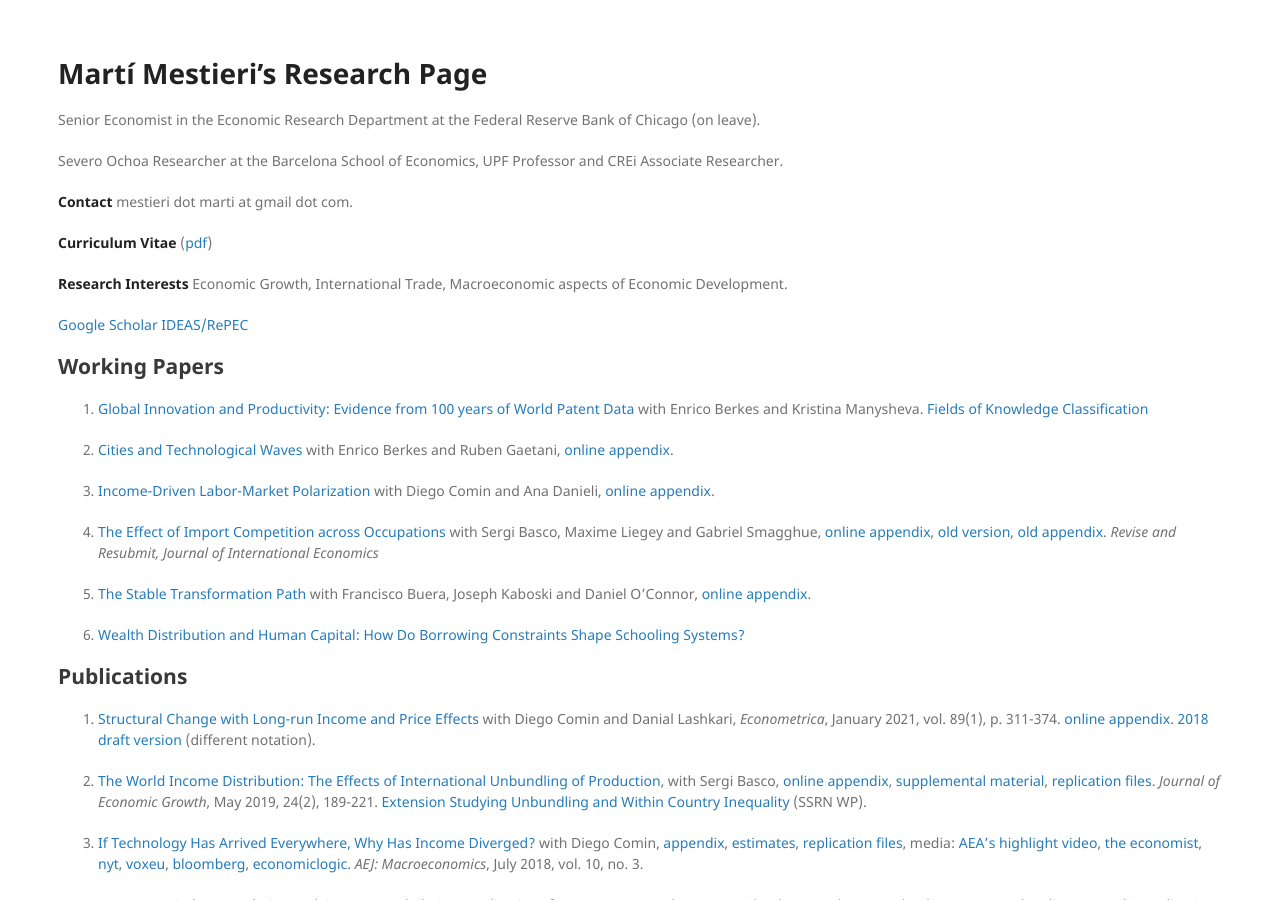
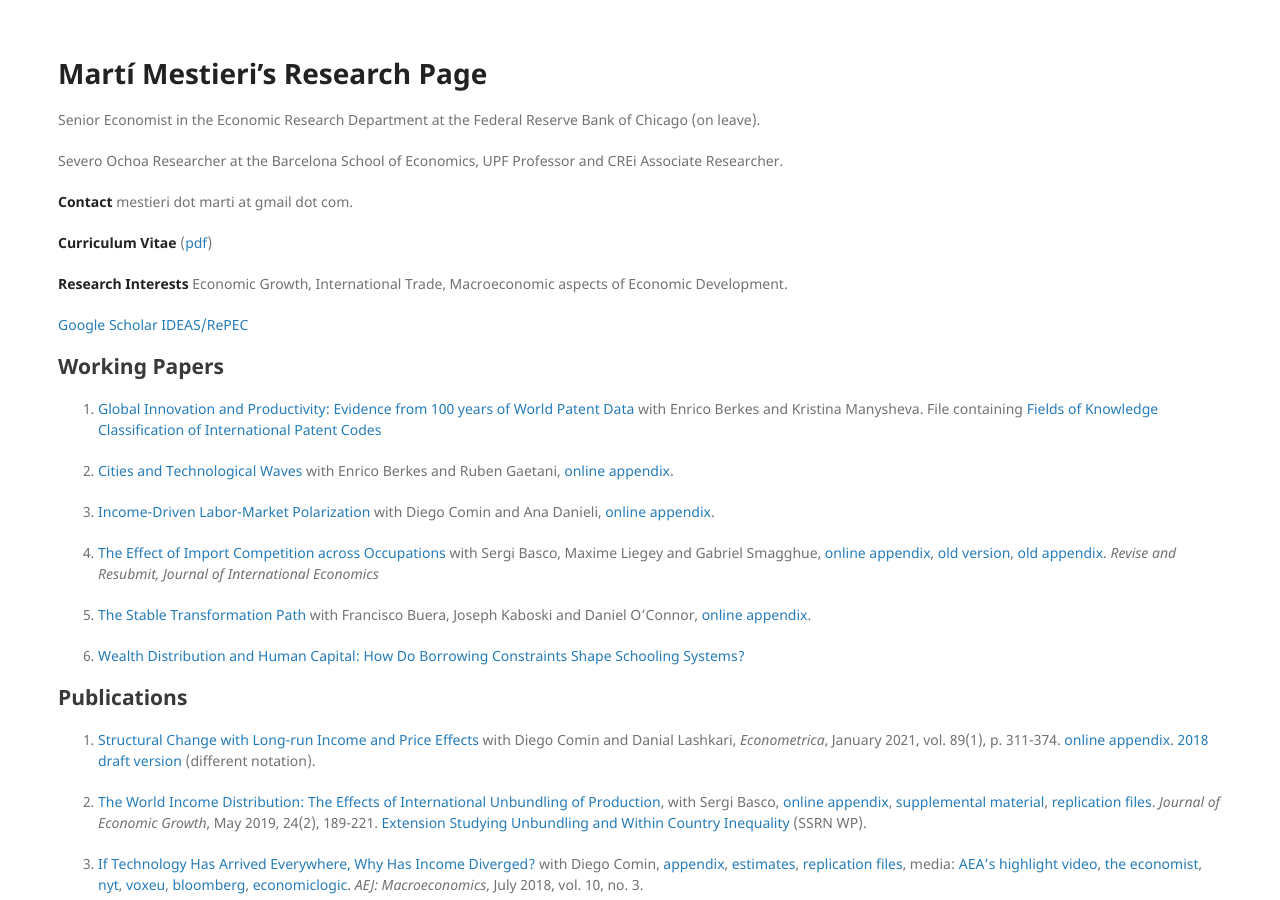
Before and after one commit to mestieri/mestieri.github.io, a Jekyll site: the page built from index.md, in a window 1280 px wide and 900 px high. Built offline with Jekyll 4.4.1, drawn with Linux system fonts in a browser that asks for light colours.

Commit message:
Update index.md

```diff
--- a/index.md
+++ b/index.md
@@ -22,7 +22,7 @@ Severo Ochoa Researcher at the Barcelona School of Economics, UPF Professor and
 ## Working Papers
 
 1. [Global Innovation and Productivity: Evidence from 100 years of World Patent Data](https://www.dropbox.com/s/h49z8tmqrtbzchr/bmm_website.pdf?dl=0) with Enrico Berkes and Kristina Manysheva.
-        [Fields of Knowledge Classification](https://www.dropbox.com/s/sne8ac9t22pwcy3/Fields_of_knowledge.csv?dl=0)
+        File containing [Fields of Knowledge Classification of International Patent Codes](https://www.dropbox.com/s/sne8ac9t22pwcy3/Fields_of_knowledge.csv?dl=0)
 
 2. [Cities and Technological Waves](https://www.dropbox.com/s/ucxup9hyh8ktz6g/BGM.pdf?dl=0) with Enrico Berkes and Ruben Gaetani, [online appendix](https://www.dropbox.com/s/tbea8yiks2fx6pn/BGM_onlineappendix.pdf?dl=0).
 
```
